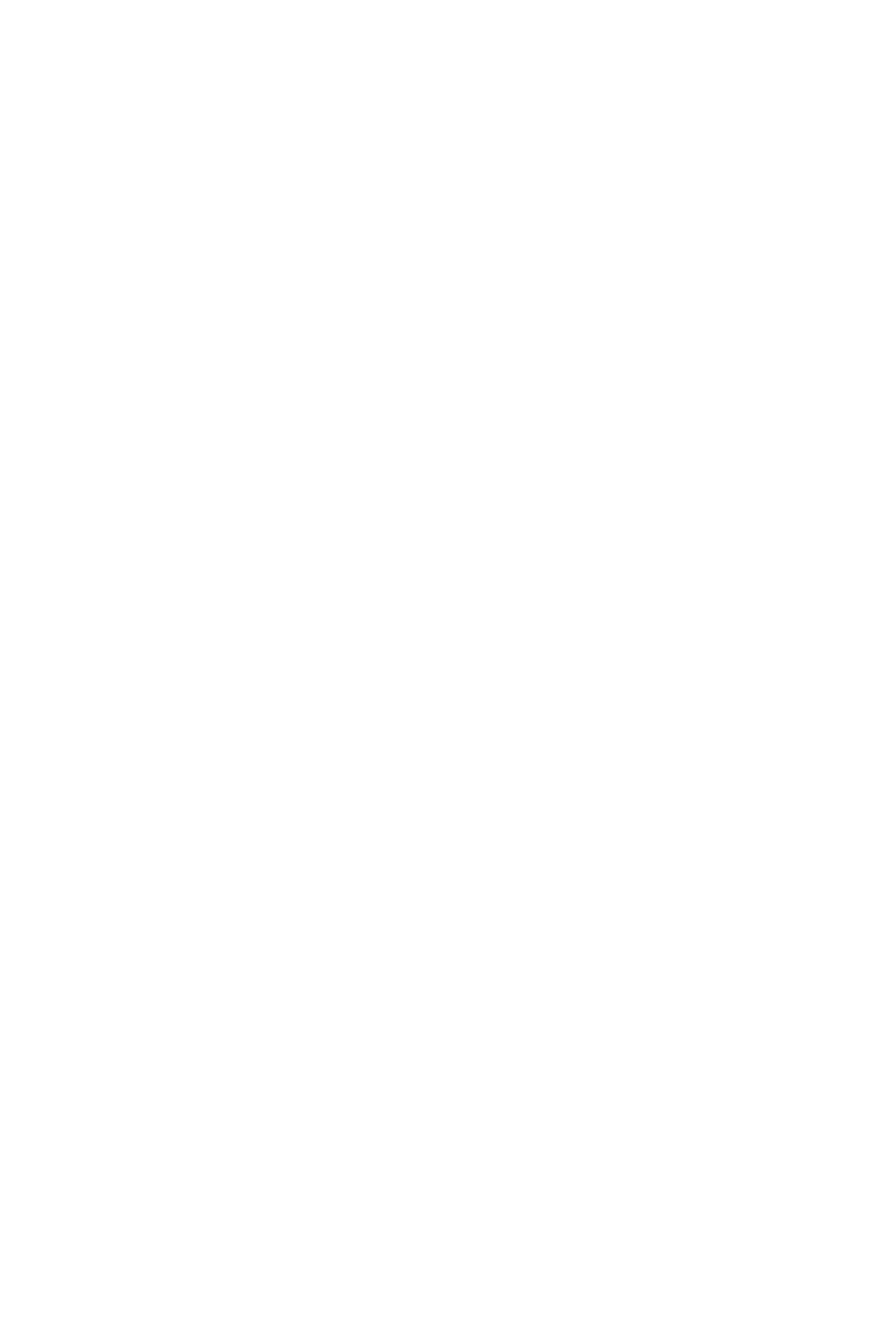
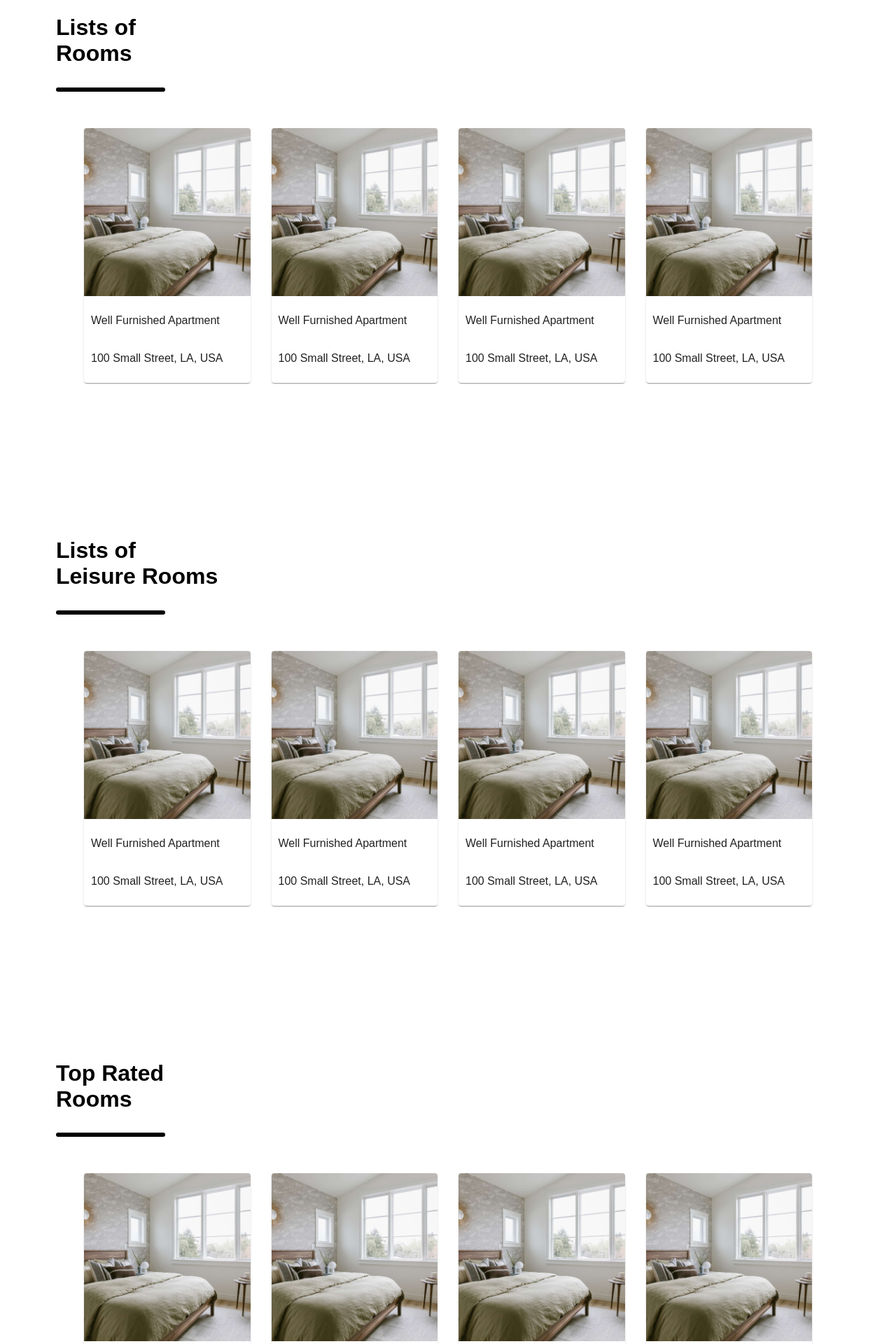
Before and after one commit to Yaj-t/Apartelle_web, a React (Vite) app in the folder client/: page / in a window 1280 px wide. Shown: the part 880-2800 px from the top of the page at 70% size. Before the commit the page ends 800 px from the top, so only its background shows below. Built offline with nearby package versions, Linux system fonts and the light colour scheme.

Commit message:
continued the landing page

```diff
--- a/client/src/components/index.jsx
+++ b/client/src/components/index.jsx
@@ -1,5 +1,8 @@
 import React from 'react'
 import './styles/index.css'
+import Card from '@mui/material/Card'
+import CardMedia from '@mui/material/CardMedia'
+import FavoriteIcon from '@mui/icons-material/Favorite';
 
 function index() {
   return (
@@ -14,7 +17,170 @@ function index() {
             <h1>BANNER</h1>
         </div>
 
+        <div className='main-container'>
+            <div className='list-container'>
+                <h1>Lists of <br /> Rooms</h1>
+                <hr />
 
+                <div className='card-container'>
+                    <Card sx={{ width: 280 }}>
+                        <CardMedia
+                            sx ={{ height: 240 }}
+                            image="src/assets/Room_Picture.jpg"
+                            title = "room picture"
+                        />
+                        <p> Well Furnished Apartment
+                        </p>
+                        <p>100 Small Street, LA, USA</p>
+                    </Card>
+
+                    <Card sx={{ width: 280 }}>
+                        <CardMedia
+                            sx ={{ height: 240 }}
+                            image="src/assets/Room_Picture.jpg"
+                            title = "room picture"
+                        />
+                        <p> Well Furnished Apartment </p>
+                        <p> 100 Small Street, LA, USA</p>
+                    </Card>
+
+                    <Card sx={{ width: 280  }}>
+                        <CardMedia
+                            sx ={{ height: 240 }}
+                            image="src/assets/Room_Picture.jpg"
+                            title = "room picture"
+                        />
+                        <p> Well Furnished Apartment </p>
+                        <p> 100 Small Street, LA, USA</p>
+                    </Card>
+
+                    <Card sx={{ width: 280 }}>
+                        <CardMedia
+                            sx ={{ height: 240 }}
+                            image="src/assets/Room_Picture.jpg"
+                            title = "room picture"
+                        />
+                        <p> Well Furnished Apartment </p>
+                        <p> 100 Small Street, LA, USA</p>
+                    </Card>
+                </div>
+            </div>
+
+            <div className='list-container'>
+                <h1>Lists of <br /> Leisure Rooms</h1>
+                <hr />
+
+                <div className='card-container'>
+                    <Card sx={{ width: 280 }}>
+                        <CardMedia
+                            sx ={{ height: 240 }}
+                            image="src/assets/Room_Picture.jpg"
+                            title = "room picture"
+                        />
+                        <p> Well Furnished Apartment
+                        </p>
+                        <p>100 Small Street, LA, USA</p>
+                    </Card>
+
+                    <Card sx={{ width: 280 }}>
+                        <CardMedia
+                            sx ={{ height: 240 }}
+                            image="src/assets/Room_Picture.jpg"
+                            title = "room picture"
+                        />
+                        <p> Well Furnished Apartment </p>
+                        <p> 100 Small Street, LA, USA</p>
+                    </Card>
+
+                    <Card sx={{ width: 280  }}>
+                        <CardMedia
+                            sx ={{ height: 240 }}
+                            image="src/assets/Room_Picture.jpg"
+                            title = "room picture"
+                        />
+                        <p> Well Furnished Apartment </p>
+                        <p> 100 Small Street, LA, USA</p>
+                    </Card>
+
+                    <Card sx={{ width: 280 }}>
+                        <CardMedia
+                            sx ={{ height: 240 }}
+                            image="src/assets/Room_Picture.jpg"
+                            title = "room picture"
+                        />
+                        <p> Well Furnished Apartment </p>
+                        <p> 100 Small Street, LA, USA</p>
+                    </Card>
+                </div>
+            </div>
+
+            <div className='list-container'>
+                <h1>Top Rated <br /> Rooms</h1>
+                <hr />
+
+                <div className='card-container'>
+                    <Card sx={{ width: 280 }}>
+                        <CardMedia
+                            sx ={{ height: 240 }}
+                            image="src/assets/Room_Picture.jpg"
+                            title = "room picture"
+                        />
+                        <p> Well Furnished Apartment
+                        </p>
+                        <p>100 Small Street, LA, USA</p>
+                    </Card>
+
+                    <Card sx={{ width: 280 }}>
+                        <CardMedia
+                            sx ={{ height: 240 }}
+                            image="src/assets/Room_Picture.jpg"
+                            title = "room picture"
+                        />
+                        <p> Well Furnished Apartment </p>
+                        <p> 100 Small Street, LA, USA</p>
+                    </Card>
+
+                    <Card sx={{ width: 280  }}>
+                        <CardMedia
+                            sx ={{ height: 240 }}
+                            image="src/assets/Room_Picture.jpg"
+                            title = "room picture"
+                        />
+                        <p> Well Furnished Apartment </p>
+                        <p> 100 Small Street, LA, USA</p>
+                    </Card>
+
+                    <Card sx={{ width: 280 }}>
+                        <CardMedia
+                            sx ={{ height: 240 }}
+                            image="src/assets/Room_Picture.jpg"
+                            title = "room picture"
+                        />
+                        <p> Well Furnished Apartment </p>
+                        <p> 100 Small Street, LA, USA</p>
+                    </Card>
+                </div>
+            </div>
+        </div>
+
+        <div className='main-container'>
+            <div className='discover-container'>
+                <div className='list-container'>
+                    <h1>Discover More About <br /> Marjhun's Apartelle </h1>
+                    <hr />
+
+                    <p> At vero eos et accusamus et iusto odio dignissimos ducimus qui blanditiis praesentium voluptatum deleniti atque corrupti quos dolores et quas molestias excepturi sint occaecati cupiditate non provident, similique sunt in culpa qui officia deserunt mollitia animi, id est laborum et dolorum fuga. </p>
+
+                    <button id="login-btn"> Discover More! </button>
+                </div>
+                <CardMedia
+                    id='discover-picture'
+                    sx ={{ height: 440, width: 2400 }}
+                    image="src/assets/Room_Picture.jpg"
+                    title = "room picture"
+                />
+            </div>
+        </div>
     </div>
   )
 }
--- a/client/src/components/styles/index.css
+++ b/client/src/components/styles/index.css
@@ -25,7 +25,38 @@
 
 .banner {
   margin-top: 40vh;
+  margin-bottom: 40vh;
   display: flex;
   align-items: center;
   justify-content: center;
 }
+
+hr {
+  display: inline-block;
+  border: 3px solid;
+  border-radius: 5px;
+  width: 150px;
+}
+
+.list-container {
+    padding: 80px;
+}
+
+.discover-container {
+    display: flex;
+    flex-direction: row;
+    align-items: center;
+    justify-content: center;
+}
+
+.card-container {
+  margin: 5vh;
+  display: flex;
+  flex-direction: row;
+  justify-content: space-evenly;
+  gap: 30px;
+}
+
+.card-container p {
+  padding: 10px;
+}
```
Also changed, not shown: client/src/assets/Room_Picture.jpg (added).
